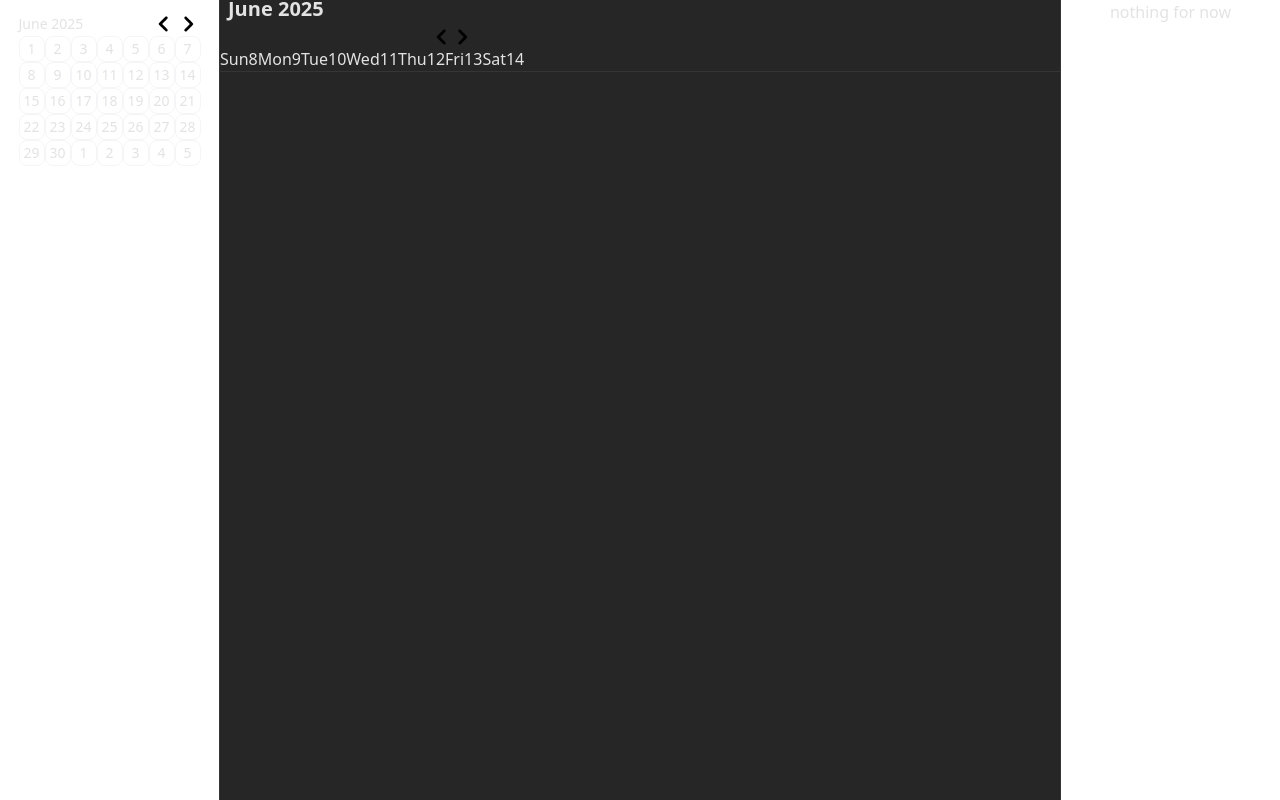
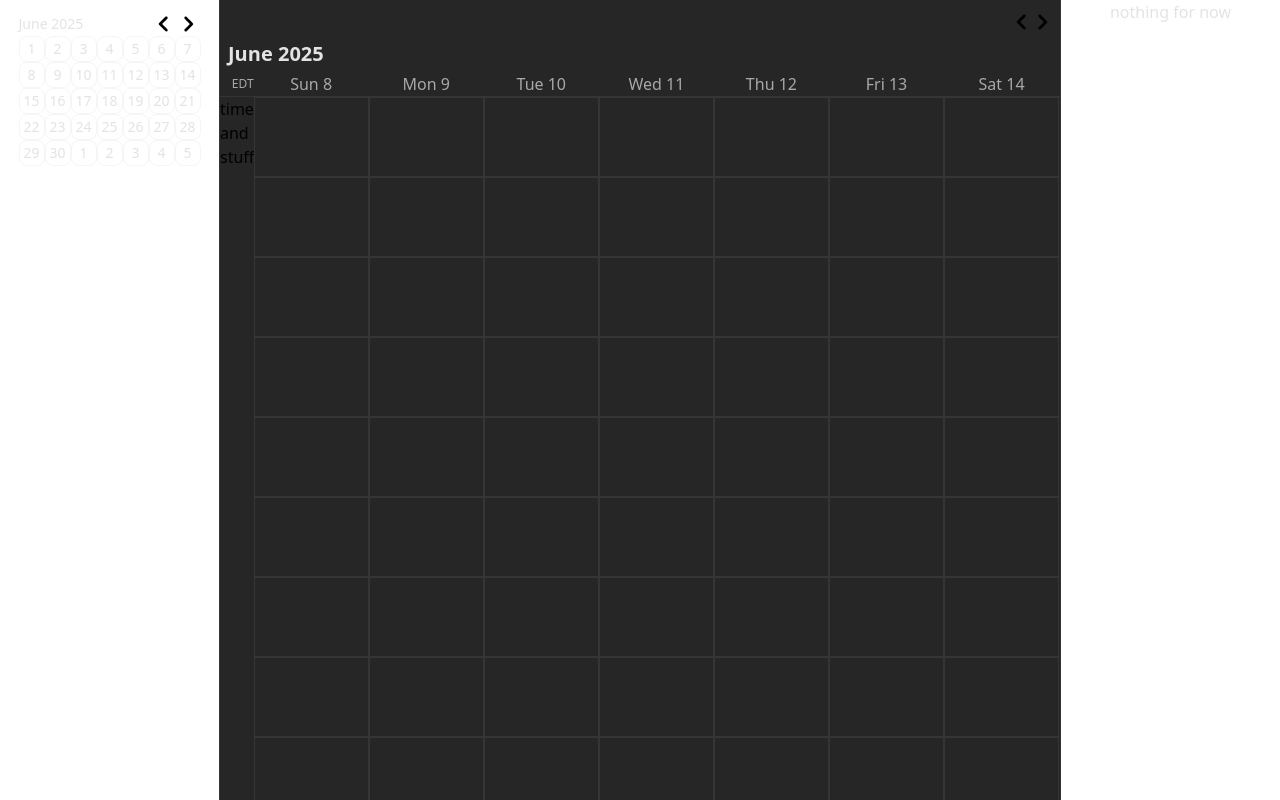
Before and after one commit to WesleyTran0/wescalendar, a Next.js app: page / in a window 1280 px wide. Built offline with nearby package versions, Linux system fonts and the light colour scheme.

Commit message:
More work. I have boxes now and some hard code

```diff
--- a/src/app/globals.css
+++ b/src/app/globals.css
@@ -15,6 +15,7 @@
 
   /* --standard-text: #A8A8A8;  temp idk what color this is*/
   --standard-text: #e3e3e3; /* basically white for text */
+  --secondary-text: #a8a8a8;
   --muted-text: #525252; /* secondary text */
   --darkened-text: #262626; /* intentionally grayed out */
 
@@ -27,6 +28,7 @@
   --color-foreground: var(--foreground);
 
   --color-standard-text: var(--standard-text);
+  --color-secondary-text: var(--secondary-text);
   --color-muted-text: var(--muted-text);
   --color-darkened-text: var(--darkened-text);
 
--- a/src/components/calendar/Calendar.tsx
+++ b/src/components/calendar/Calendar.tsx
@@ -1,6 +1,7 @@
 "use client";
 import { ReactElement } from "react";
 import CalendarHeader from "./CalendarHeader";
+import WeekView from "./WeekView";
 // import { useCalendar } from "@context/CalendarContext";
 
 type CalendarProps = {
@@ -15,6 +16,7 @@ export default function Calendar({
   return (
     <div className={className}>
       <CalendarHeader />
+      <WeekView />
     </div>
   );
 }
--- a/src/components/calendar/CalendarHeader.tsx
+++ b/src/components/calendar/CalendarHeader.tsx
@@ -19,7 +19,7 @@ export default function CalendarHeader({ }: CalenderHeaderProps) {
     const offsettedByMonth = new Date(
       focusedDate.getFullYear(),
       focusedDate.getMonth(),
-      focusedDate.getDate(),
+      focusedDate.getDate() + direction * 7,
     );
 
     setFocusedDate(offsettedByMonth);
@@ -28,11 +28,12 @@ export default function CalendarHeader({ }: CalenderHeaderProps) {
   }
 
   return (
-    <div className="w-full h-18 text-standard-text flex flex-col justify-end border-b border-bg-highlight sticky top-0 z-30">
-      <div className="w-7/10 py-1 px-2 text-xl font-semibold flex flex-col justify-end">
+    <div className="w-full sticky top-0 z-30">
+      <div className="h-18 text-standard-text flex justify-end">
+        <div className="w-[70%] py-1 px-2 text-xl font-semibold flex flex-col justify-end">
           {monthName} {curYear}
         </div>
-      <div className="w-3/10 round-lg flex justify-end text-right items-right">
+        <div className="w-[30%] py-3 px-2 round-lg flex justify-end text-right items-start items-right">
           {/* TODO: Add a dropdown menu before these buttons */}
 
           {/* NOTE: Hard coded to only change the current week. Later change to change the day based on the view */}
@@ -43,13 +44,7 @@ export default function CalendarHeader({ }: CalenderHeaderProps) {
             width={20}
             height={20}
             onClick={() => {
-            setFocusedDate(
-              new Date(
-                focusedDate.getFullYear(),
-                focusedDate.getMonth(),
-                focusedDate.getDate() - 7,
-              ),
-            );
+              buttonPress(false);
             }}
           />
           <Image
@@ -69,7 +64,10 @@ export default function CalendarHeader({ }: CalenderHeaderProps) {
             }}
           />
         </div>
+      </div>
+      <div className="text-secondary-text">
         <WeekdayBar />
+      </div>
     </div>
   );
 }
--- a/src/components/calendar/DayColumn.tsx
+++ b/src/components/calendar/DayColumn.tsx
@@ -1,3 +1,30 @@
 "use client";
 
-type DayColumnProps = {};
+import { useState } from "react";
+
+type DayColumnProps = {
+  day: Date;
+};
+
+export default function DayColumn({ day }: DayColumnProps) {
+  const numHours = 24;
+  const [columnWidth, setColumnWidth] = useState(((100 - 4) / 7).toFixed(1));
+
+  return (
+    <div className={`w-[${columnWidth}%] z-10`}>
+      <div>
+        {/* NOTE: This is the long column + lines */}
+        {Array.from({ length: 24 }, (_, i) => (
+          // NOTE: hard coded width/height
+          <div
+            key={day.toISOString() + "_hour_" + i + "_columnComp"}
+            className={"h-20 border border-bg-highlight"}
+          ></div>
+        ))}
+      </div>
+      <div>
+        {/* NOTE: This should be the column housing all the event/tasks */}
+      </div>
+    </div>
+  );
+}
--- a/src/components/calendar/WeekView.tsx
+++ b/src/components/calendar/WeekView.tsx
@@ -0,0 +1,30 @@
+"use client";
+
+import { useState } from "react";
+import { useCalendar } from "@contexts/CalendarContext";
+import { getStartOfWeek, offsetDate } from "@/shared/dates";
+import DayColumn from "./DayColumn";
+
+type WeekViewProps = {};
+
+export default function WeekView({ }: WeekViewProps) {
+  const { today, focusedDate, setFocusedDate, view, setView } = useCalendar();
+  const numDays = 7;
+  const [startOfWeek, setStartOfWeek] = useState(getStartOfWeek(focusedDate));
+
+  const [daysInRange, setDaysInRange] = useState(
+    Array.from({ length: numDays }, (_, i) => {
+      let curDay = offsetDate(startOfWeek, i);
+      return curDay;
+    }),
+  );
+
+  return (
+    <div className="w-full flex">
+      <div className="w-[4%]">time and stuff</div>
+      {daysInRange.map((day) => (
+        <DayColumn key={`${day.toISOString()}_daycolumn`} day={day} />
+      ))}
+    </div>
+  );
+}
--- a/src/components/calendar/WeekdayBar.tsx
+++ b/src/components/calendar/WeekdayBar.tsx
@@ -20,13 +20,20 @@ export default function WeekdayBar({ }: WeekdayBarProps) {
   );
 
   return (
-    <div className="w-full text-center flex">
+    <div className="w-full text-center flex border-b border-bg-highlight sticky top-0 z-30 bg-background">
+      <div className="text-xs w-[4%] flex justify-end items-center ">
+        {/* TODO: TIMEZONE HARD CODED RN */}
+        EDT
+      </div>
       {daysInRange.map((day) => (
         <div
           key={day.toISOString() + "_weekdaybar"}
-          className={`w-[${(1 / (numDays + 1)) * 100}%]`}
+          // className={"w-[13.7%]"}
+          // NOTE: Kind of buggy and I'm not sure why since the hardcoded equivalent works and it works after I try the hardcode and switch back
+
+          className={`w-[${(96 / numDays).toFixed(1)}%]`}
         >
-          {day.toLocaleDateString("en-US", { weekday: "short" })}
+          {day.toLocaleDateString("en-US", { weekday: "short" })}{" "}
           {day.getDate()}
         </div>
       ))}
--- a/src/components/navbar/calendarApplet/Day.tsx
+++ b/src/components/navbar/calendarApplet/Day.tsx
@@ -1,12 +1,12 @@
 "use client";
-import { useState, ReactElement } from "react";
+import { useState } from "react";
 import AppletTile from "@components/shared/AppletTile";
 
 type DayProps = {
   date: Date;
 };
 
-export default function Day({ date }: DayProps): ReactElement {
+export default function Day({ date }: DayProps) {
   const [isFocused, setIsFocused] = useState(false);
   const dayNum = date.getDate();
   // const className = isFocused ? "focused-day" : "unfocused-day";
--- a/src/components/navbar/calendarApplet/Week.tsx
+++ b/src/components/navbar/calendarApplet/Week.tsx
@@ -1,6 +1,6 @@
 "use client";
 
-import { useState, ReactElement } from "react";
+import { useState } from "react";
 // import { getMonthRange } from "@wojtekmaj/date-utils";
 
 import Day from "@applet/Day";
@@ -14,11 +14,7 @@ type WeekProps = {
   weekEnd: Date;
 };
 
-export default function Week({
-  date,
-  weekStart,
-  weekEnd,
-}: WeekProps): ReactElement {
+export default function Week({ date, weekStart, weekEnd }: WeekProps) {
   const [isFocused, setIsFocused] = useState(false);
 
   const className = isFocused ? "focused_week" : "unfocused_week";
```
Lines whose indentation alone changed are shown as unchanged.
